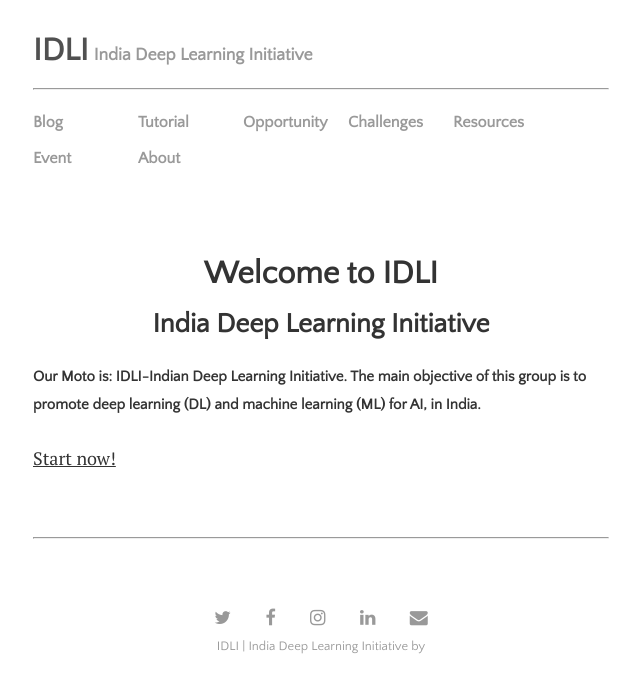
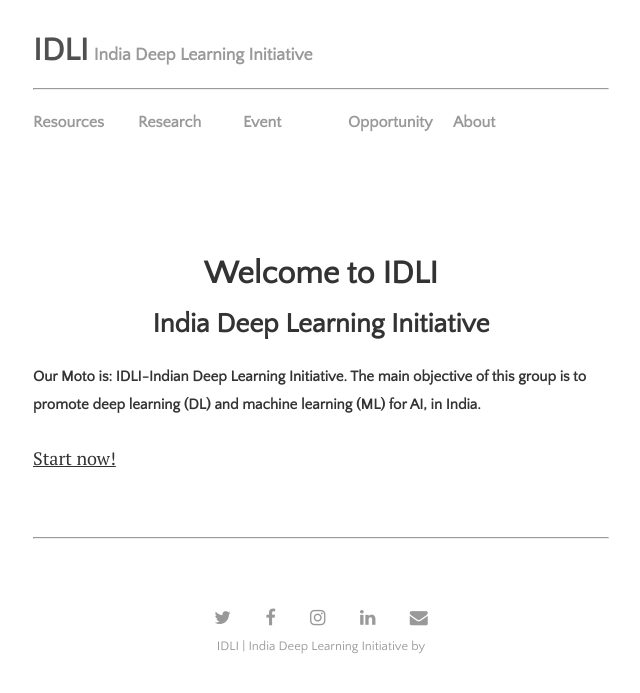
Before and after one commit to IndiaDeepLearningInitiative-IDLI/IndiaDeepLearningInitiative-IDLI.github.io, a Jekyll site: the page built from index.html, in a window 1280 px wide. Shown: the top 693 px of the page, without its empty margins (319-959 px from the left). Built offline with Jekyll 4.4.1, drawn with Linux system fonts in a browser that asks for light colours; nearby versions of some CDN libraries; the list of posts is cut into pages by our own code; comment, search, counter and statistics services are not loaded.

Commit message:
Upade data in mennu bar

```diff
--- a/_includes/menu.html
+++ b/_includes/menu.html
@@ -2,36 +2,39 @@
   <hr>
   <ul class="menu">
     <li class="menu">
-        <a href="{{ site.github.url }}/blog.html">Blog</a>
+        <a href="#">Resources</a>
+        <ul class="menu">
+          <li><a href="{{ site.github.url }}/blog.html">Blog</a></li>
+          <li><a href="{{ site.github.url }}/tutorial.html">Tutorial</a></li>
+          <li><a href="{{ site.github.url }}/interview.html">Interview</a></li>
+        </ul>
     </li>
     <li class="menu">
-        <a href="{{ site.github.url }}/tutorial.html">Tutorial</a>
-    </li>
-    <li class="menu">
-         <a href="{{ site.github.url }}/opportunity.html">Opportunity</a>
-    </li>
-    <li class="menu">
-        <a href="{{ site.github.url }}/challenge.html">Challenges</a>
-    </li>
-    <li class="menu">
-        <a href="#">Resources</a>
+        <a href="#">Research</a>
         <ul class="menu">
-            <li><a href="{{ site.github.url }}/dataset.html">Dataset</a></li>
-            <li><a href="{{ site.github.url }}/interview.html">Interview</a></li>
+          <li><a href="{{ site.github.url }}/dataset.html">Dataset</a></li>
+          <li><a href="{{ site.github.url }}/challenge.html">Challenges</a></li>
+          <li><a href="{{ site.github.url }}/papers.html">Papers</a></li>
+          <li><a href="{{ site.github.url }}/framework.html">Framework</a></li>
+
         </ul>
     </li>
     <li class="menu">
         <a href="#">Event</a>
         <ul class="menu">
-            <li class="menu"><a href="">Online-Session</a></li>
+            <li class="menu"><a href="{{ site.github.url }}/onlinesession.html">Online-Session</a></li>
           <li><a href="">Hackthoan</a></li>
         </ul>
+    </li>
+    <li class="menu">
+         <a href="{{ site.github.url }}/opportunity.html">Opportunity</a>
     </li>
     <li class="menu">
         <a href="#">About</a>
         <ul class="menu">
             <li><a href="{{ site.github.url }}/mission.html">Mission</a></li>
             <li><a href="{{ site.github.url }}/team.html">Teams</a></li>
+          <li><a href="{{ site.github.url }}/contribution.html">Your contribution</a></li>
         </ul>
     </li>
   </ul>
```
